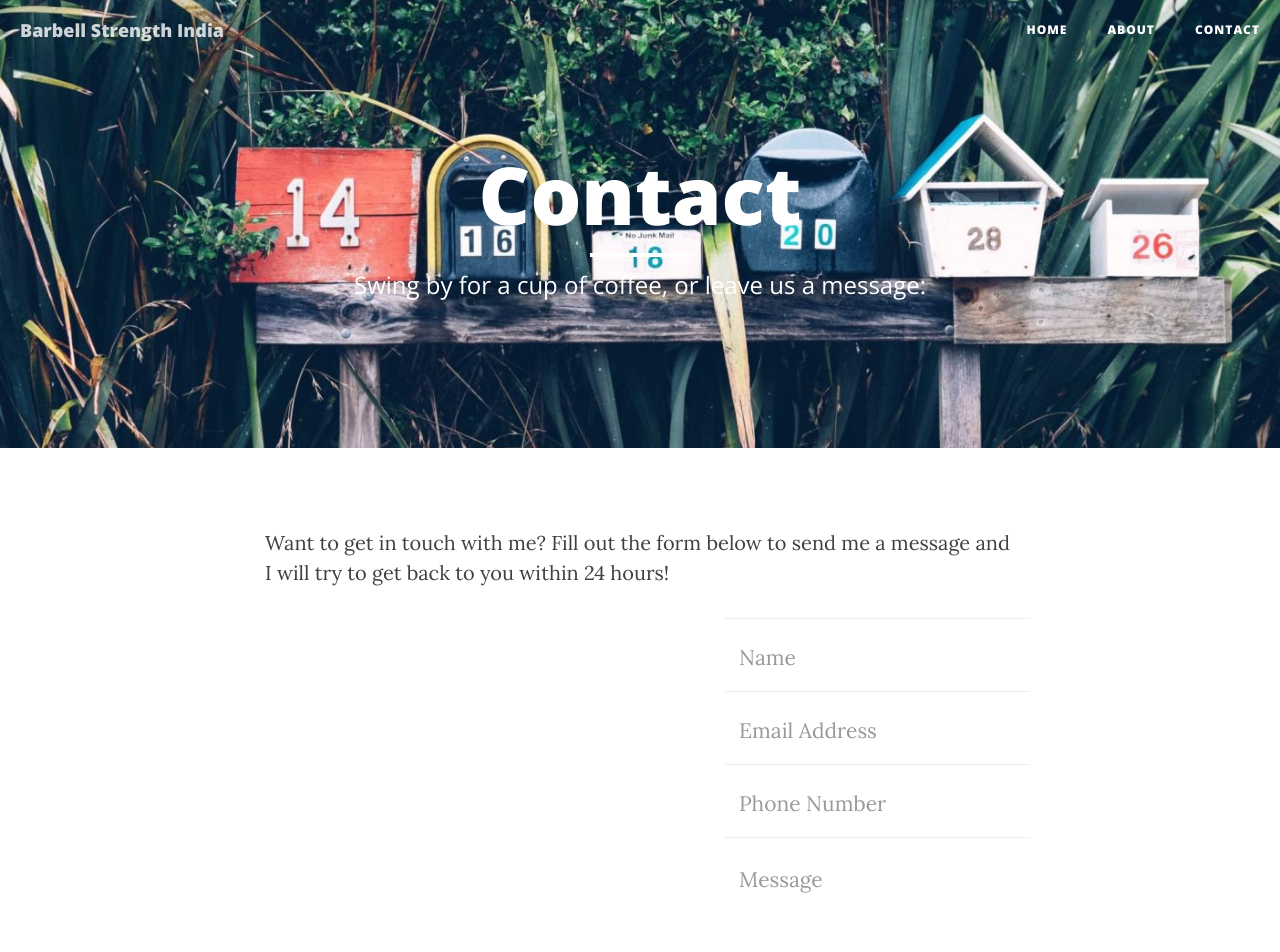
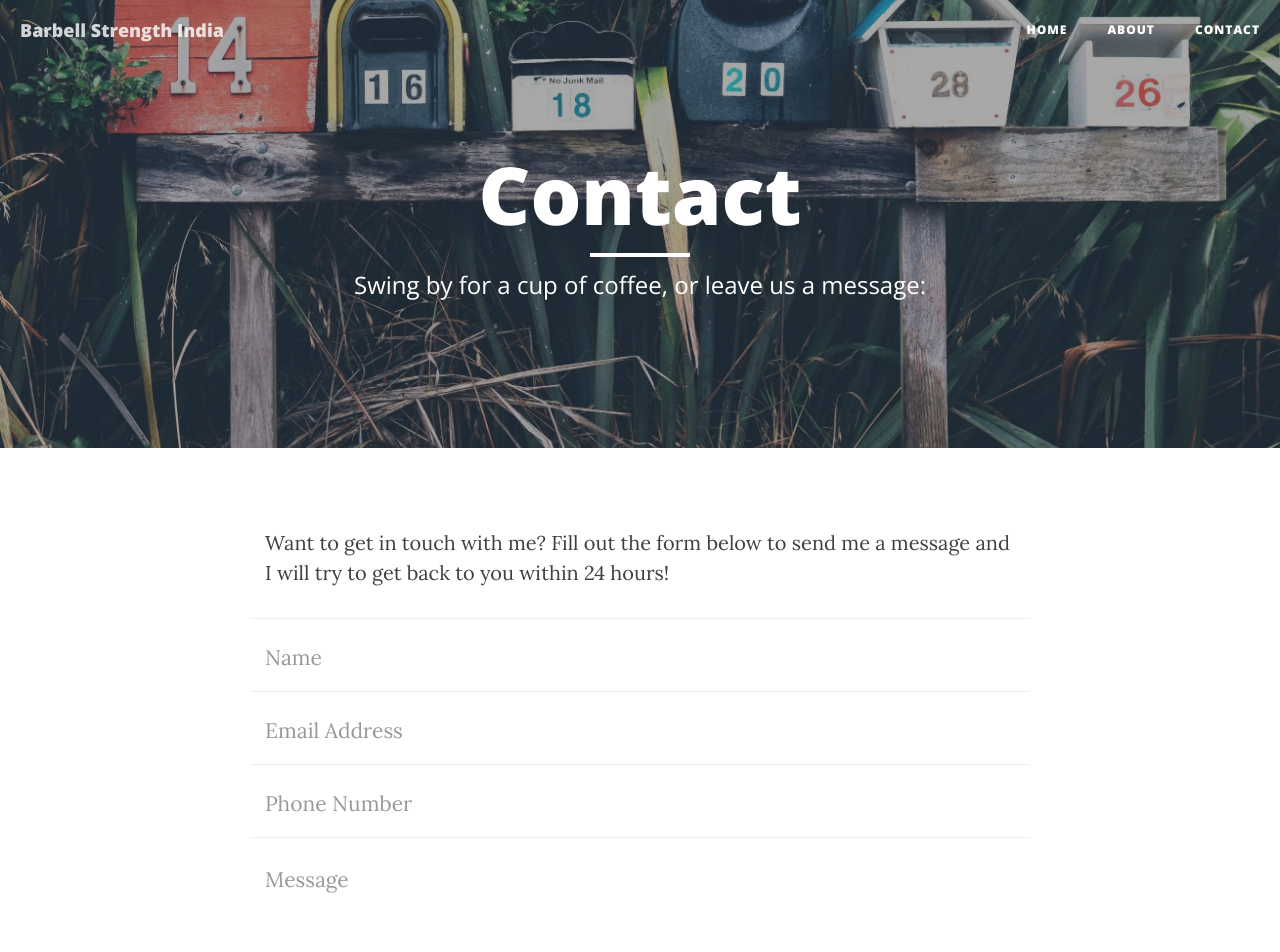
Before and after one commit to barbellstrength/barbellstrength.github.io, a Jekyll site: the page built from contact.html, in a window 1280 px wide. Shown: the top 952 px of the page. Built offline with Jekyll 4.4.1, drawn with Linux system fonts in a browser that asks for light colours; nearby versions of some CDN libraries.

Commit message:
css change

```diff
--- a/contact.html
+++ b/contact.html
@@ -9,7 +9,7 @@ header-img: "img/contact-bg.jpg"
 <!-- Contact Form - Enter your email address on line 19 of the mail/contact_me.php file to make this form work. -->
 <!-- WARNING: Some web hosts do not allow emails to be sent through forms to common mail hosts like Gmail or Yahoo. It's recommended that you use a private domain email address! -->
 <!-- NOTE: To use the contact form, your site must be on a live web host with PHP! The form will not work locally! -->
-<form style="float: right" name="sentMessage" id="contactForm" novalidate>
+<form name="sentMessage" id="contactForm" novalidate>
     <div class="row control-group">
         <div class="form-group col-xs-12 floating-label-form-group controls">
             <label>Name</label>
--- a/css/clean-blog.css
+++ b/css/clean-blog.css
@@ -277,6 +277,7 @@ footer .copyright {
   margin-bottom: 0;
 }
 .floating-label-form-group {
+  text-align: right;
   font-size: 14px;
   position: relative;
   margin-bottom: 0;
```
Also changed, not shown: img/contact-bg.jpg.
